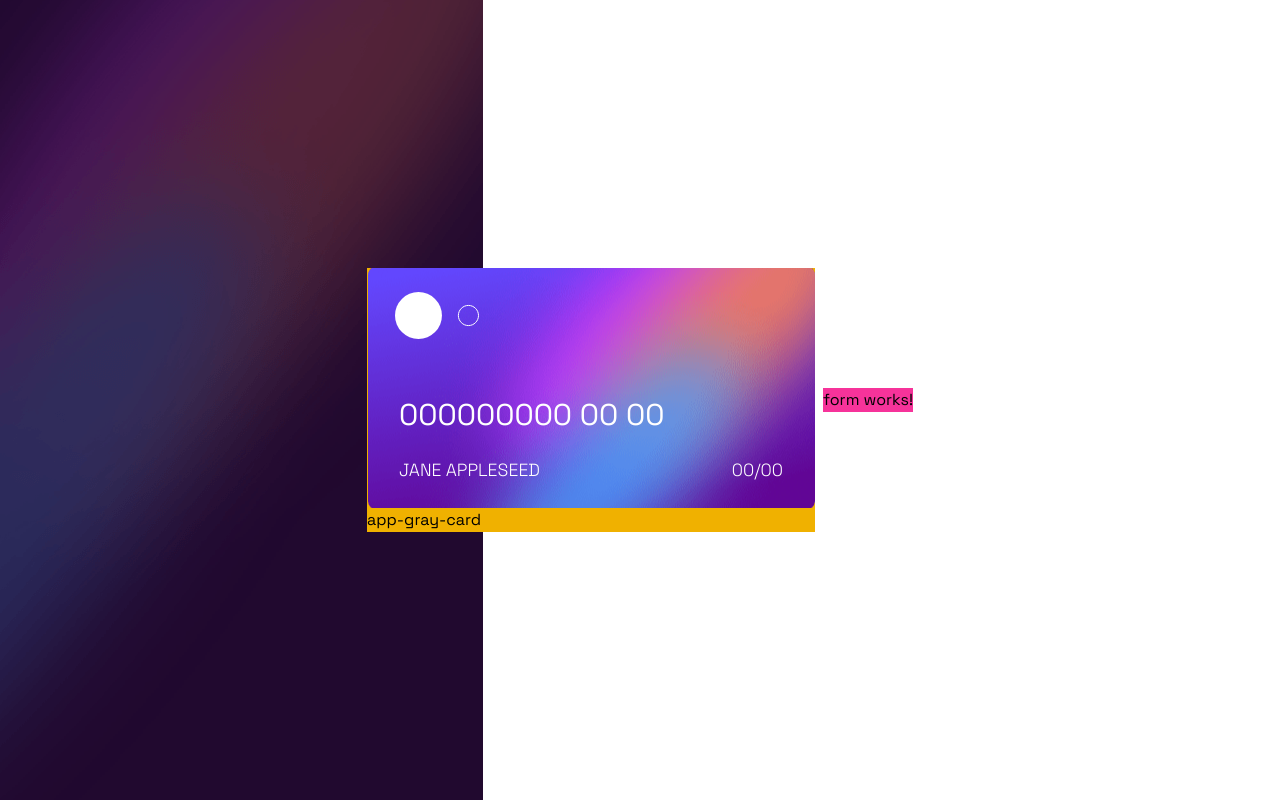
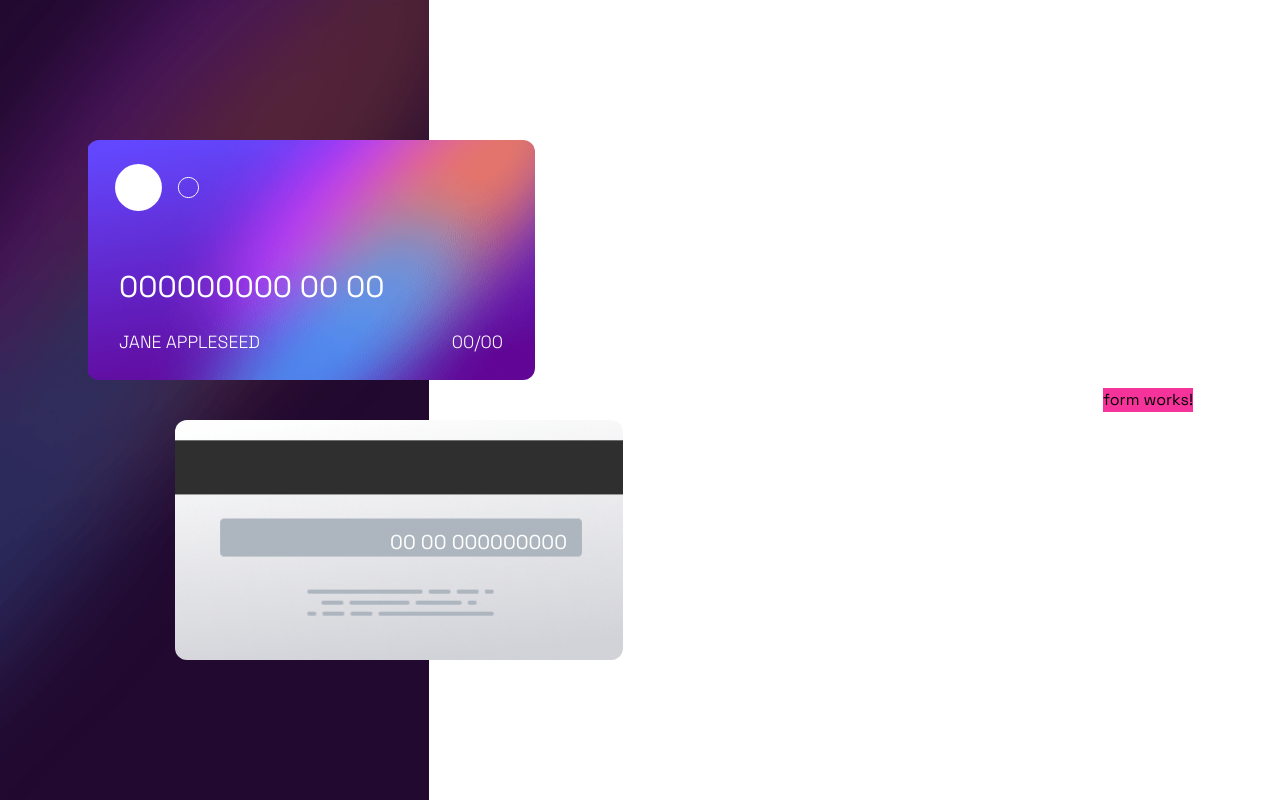
Before and after one commit to IndranjanaChatterjee/Interactive_card, an Angular app: page / in a window 1280 px wide. Built offline with nearby package versions, Linux system fonts and the light colour scheme.

Commit message:
feat:left_Section

```diff
--- a/src/app/app.html
+++ b/src/app/app.html
@@ -1,5 +1,5 @@
-<div class="w-full flex justify-center items-center gap-2">
-  <div class="bg-yellow-500">
+<div class="w-full flex justify-center items-center gap-4 lg:gap-50 flex-col lg:flex-row">
+  <div class="flex flex-col gap-10 justify-center items-center">
     <app-colorfulcard></app-colorfulcard>
     <app-gray-card></app-gray-card>
   </div>
--- a/src/app/components/colorfulcard/colorfulcard.css
+++ b/src/app/components/colorfulcard/colorfulcard.css
@@ -3,4 +3,11 @@
     background-position: center;
     background-repeat: no-repeat;
     background-position: fixed;
+    margin-right: 23rem;
 }
+@media (max-width:1020px) {
+    .color{
+        margin-right: 0rem;
+    }
+
+}
--- a/src/app/components/colorfulcard/colorfulcard.html
+++ b/src/app/components/colorfulcard/colorfulcard.html
@@ -1,5 +1,5 @@
-<div class="color w-md h-60 relative flex flex-col justify-center items-center px-8">
-  <div class="w-full absolute top-6 left-7">
+<div class="color w-[18rem] md:w-md h-60 relative flex flex-col justify-center items-center px-8 mx-2 md:mx-0 rounded-xl">
+  <div class=" absolute top-6 left-7 ">
     <img src="images/card-logo.svg" alt="logo" />
   </div>
 
--- a/src/app/components/gray-card/gray-card.css
+++ b/src/app/components/gray-card/gray-card.css
@@ -0,0 +1,16 @@
+.gray{
+    background-image: url('./../../../../public/images/bg-card-back.png');
+    background-position: center;
+    background-repeat: no-repeat;
+    background-position: fixed;
+    background-size: cover;
+
+    background-color: black;
+     margin-right: 12rem;
+}
+@media (max-width:1020px) {
+    .gray{
+        margin-right: 0rem;
+    }
+
+}
--- a/src/app/components/gray-card/gray-card.html
+++ b/src/app/components/gray-card/gray-card.html
@@ -1,3 +1,6 @@
-<div class="h-full">
-    app-gray-card
+<div class="gray w-[18rem] md:w-md h-60 relative flex flex-col justify-center items-center px-8 rounded-xl">
+
+
+  <div class="mt-26 text-xl text-right text-white absolute bottom-26 right-14 " dir="rtl">000000000 00 00</div>
+
 </div>
--- a/src/styles.css
+++ b/src/styles.css
@@ -1,12 +1,13 @@
 /* You can add global styles to this file, and also import other style files */
 @import url('https://fonts.googleapis.com/css2?family=Inter:ital,opsz,wght@0,14..32,100..900;1,14..32,100..900&family=Karla:ital,wght@0,200..800;1,200..800&family=Lobster&family=Space+Grotesk:wght@300..700&display=swap');
 @import 'tailwindcss';
+
 
 body {
   background-image: url('../public/images/bg-main-desktop.png');
   background-repeat: no-repeat;
   background-position: left;
-  background-size: auto;
+  background-size: contain;
   background-attachment: fixed;
   min-height: 100vh;
   display: flex;
```
